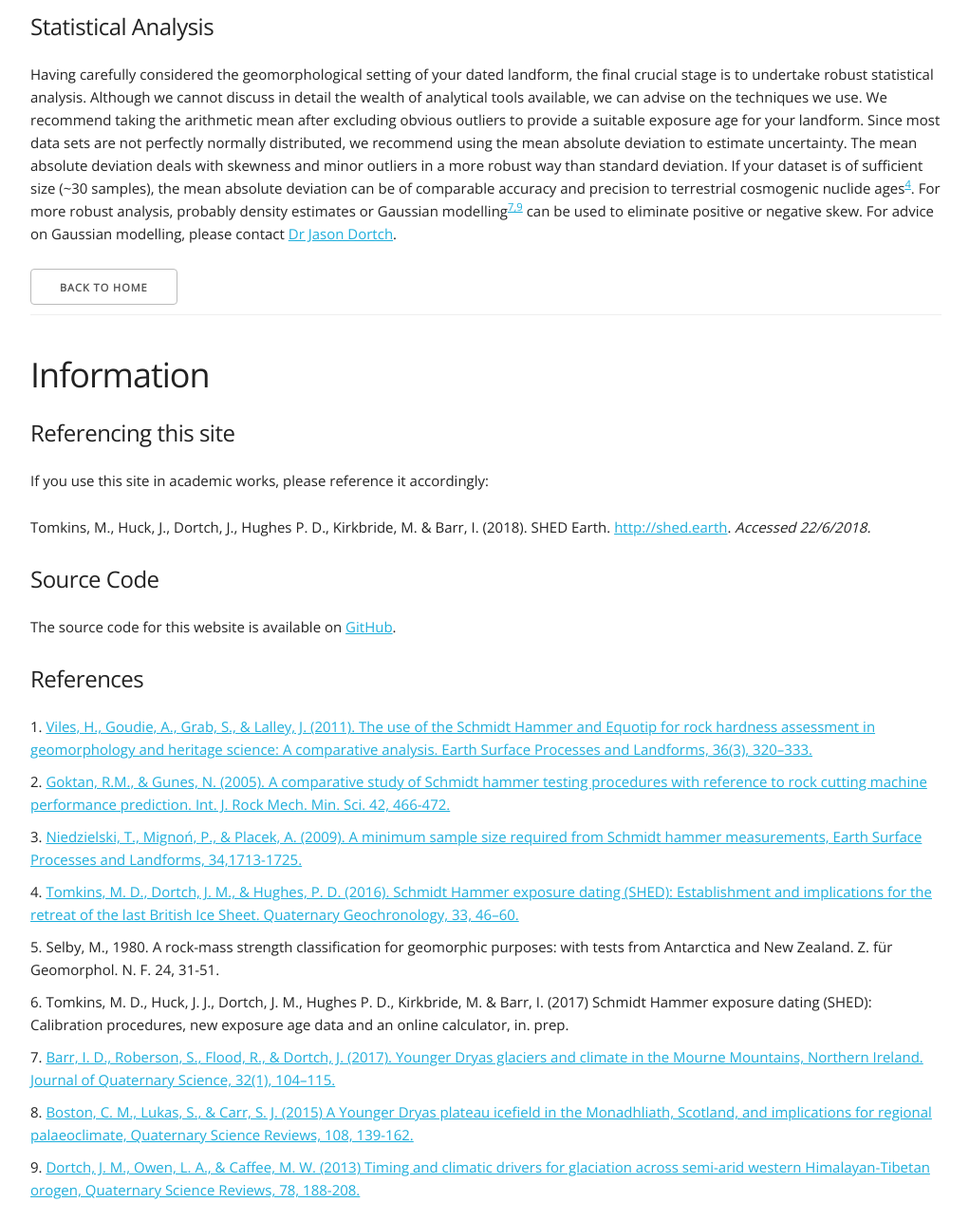
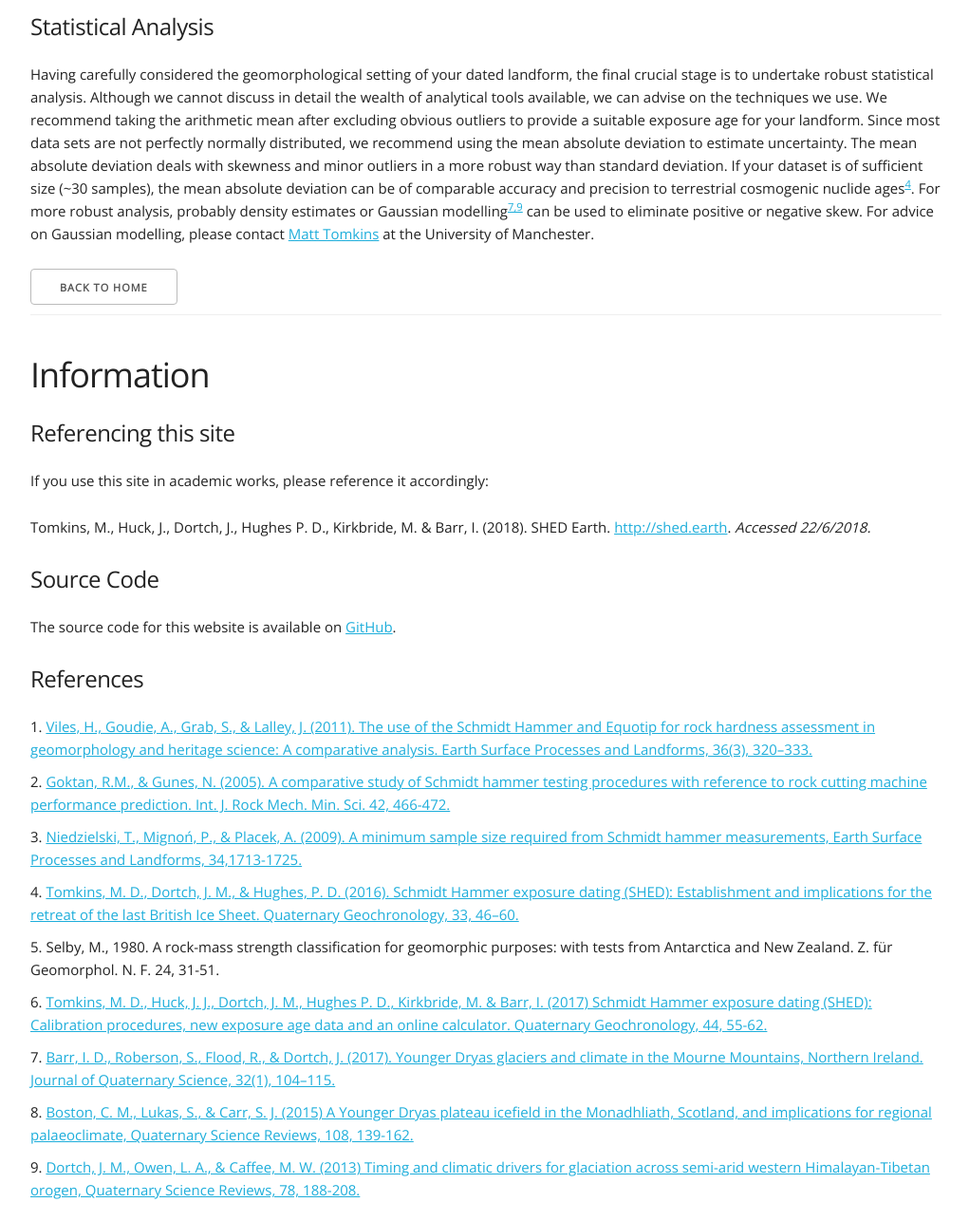
Before and after one commit to jonnyhuck/shed-earth, a Django app: template shedcalc/templates/shedcalc/results.html in a window 1280 px wide. Shown: the part 1242-2528 px from the top of the page at 95% size, without its empty margins (128-1149 px from the left). Run offline with Django 3.2, Linux system fonts and the light colour scheme; the template is opened without the code that fills it, so the values that code supplies are empty.

Commit message:
updates for Matt

```diff
--- a/shedcalc/templates/shedcalc/results.html
+++ b/shedcalc/templates/shedcalc/results.html
@@ -92,8 +92,8 @@
 				// Random encryption key feature coded by Andrew Moulden
 				// This code is freeware provided these four comment lines remain intact
 				// A wizard to generate this code is at http://www.jottings.com/obfuscator/
-				{ coded = "tVheD.4ezlLq@OVDLqKhlKz.VL.ks"
-				  key = "h5xWkBY4ACRMmI8nzvb1FglLTejJ6qaUysHfQuNpdOG9DPiEXrw0ZSKtc2oV73"
+				{ coded = "HW77GNS.7wHXPFr@Cwr7DzWi.HWFdGNr7Nz.Wd.2X"
+				  key = "p0hSYtW26OkiZDFNr3HyUf84wbBauExRdTgnesAmVCKGIo7jMl1XPc5qvz9JLQ"
 				  shift=coded.length
 				  link=""
 				  for (i=0; i<coded.length; i++) {
@@ -106,10 +106,10 @@
 					  link += (key.charAt(ltr))
 					}
 				  }
-				document.write("<a href='mailto:"+link+"'>Dr Jason Dortch</a>")
+				document.write("<a href='mailto:"+link+"'>Matt Tomkins</a>")
 				}
 				//-->
-			</script><noscript>Dr Jason Dortch.</noscript>.</p>
+			</script><noscript>Matt Tomkins</noscript> at the University of Manchester.</p>
 
 			<input class="button" type="button" value="Back to Home" onclick="location.href='http://www.shed.earth/shedcalc';"></input>
 	</div>
@@ -122,15 +122,15 @@
 		<p>The source code for this website is available on <a href="https://github.com/jonnyhuck/shed-earth">GitHub</a>.</p>
 		<h5 id="References">References</h5>
 		<ol>
-			<li><a href="https://doi.org/10.1002/esp.2040">Viles, H., Goudie, A., Grab, S., & Lalley, J. (2011). The use of the Schmidt Hammer and Equotip for rock hardness assessment in geomorphology and heritage science: A comparative analysis. Earth Surface Processes and Landforms, 36(3), 320–333.</a></li>
-			<li><a href="http://dx.doi.org/10.1016/j.ijrmms.2004.12.002">Goktan, R.M., & Gunes, N. (2005). A comparative study of Schmidt hammer testing procedures with reference to rock cutting machine performance prediction. Int. J. Rock Mech. Min. Sci. 42, 466-472.</a></li>
-			<li><a href="http://doi.org/10.1002/esp.1851">Niedzielski, T., Mignoń, P., & Placek, A. (2009). A minimum sample size required from Schmidt hammer measurements, Earth Surface Processes and Landforms, 34,1713-1725.</a></li>
-			<li><a href="https://doi.org/10.1016/j.quageo.2016.02.002">Tomkins, M. D., Dortch, J. M., & Hughes, P. D. (2016). Schmidt Hammer exposure dating (SHED): Establishment and implications for the retreat of the last British Ice Sheet. Quaternary Geochronology, 33, 46–60.</a></li>
-			<li>Selby, M., 1980. A rock-mass strength classification for geomorphic purposes: with tests from Antarctica and New Zealand. Z. für Geomorphol. N. F. 24, 31-51.</li>
-			<li>Tomkins, M. D., Huck, J. J., Dortch, J. M., Hughes P. D., Kirkbride, M. & Barr, I. (2017) Schmidt Hammer exposure dating (SHED): Calibration procedures, new exposure age data and an online calculator, in. prep.</li>
-			<li><a href="https://doi.org/10.1002/jqs.2927">Barr, I. D., Roberson, S., Flood, R., & Dortch, J. (2017). Younger Dryas glaciers and climate in the Mourne Mountains, Northern Ireland. Journal of Quaternary Science, 32(1), 104–115.</a></li>
-			<li><a href="http://dx.doi.org/10.1016/j.quascirev.2014.11.020">Boston, C. M., Lukas, S., & Carr, S. J. (2015) A Younger Dryas plateau icefield in the Monadhliath, Scotland, and implications for regional palaeoclimate, Quaternary Science Reviews, 108, 139-162.</a></li>
-			<li><a href="http://dx.doi.org/10.1016/j.quascirev.2013.07.025">Dortch, J. M., Owen, L. A., & Caffee, M. W. (2013) Timing and climatic drivers for glaciation across semi-arid western Himalayan-Tibetan orogen, Quaternary Science Reviews, 78, 188-208.</a></li>
+			<div id="1"><li><a href="https://doi.org/10.1002/esp.2040">Viles, H., Goudie, A., Grab, S., & Lalley, J. (2011). The use of the Schmidt Hammer and Equotip for rock hardness assessment in geomorphology and heritage science: A comparative analysis. Earth Surface Processes and Landforms, 36(3), 320–333.</a></li></div>
+			<div id="2"><li><a href="http://dx.doi.org/10.1016/j.ijrmms.2004.12.002">Goktan, R.M., & Gunes, N. (2005). A comparative study of Schmidt hammer testing procedures with reference to rock cutting machine performance prediction. Int. J. Rock Mech. Min. Sci. 42, 466-472.</a></li></div>
+			<div id="3"><li><a href="http://doi.org/10.1002/esp.1851">Niedzielski, T., Mignoń, P., & Placek, A. (2009). A minimum sample size required from Schmidt hammer measurements, Earth Surface Processes and Landforms, 34,1713-1725.</a></li></div>
+			<div id="4"><li><a href="https://doi.org/10.1016/j.quageo.2016.02.002">Tomkins, M. D., Dortch, J. M., & Hughes, P. D. (2016). Schmidt Hammer exposure dating (SHED): Establishment and implications for the retreat of the last British Ice Sheet. Quaternary Geochronology, 33, 46–60.</a></li></div>
+			<div id="5"><li>Selby, M., 1980. A rock-mass strength classification for geomorphic purposes: with tests from Antarctica and New Zealand. Z. für Geomorphol. N. F. 24, 31-51.</li></div>
+			<div id="6"><li><a href="https://doi.org/10.1016/j.quageo.2017.12.003">Tomkins, M. D., Huck, J. J., Dortch, J. M., Hughes P. D., Kirkbride, M. & Barr, I. (2017) Schmidt Hammer exposure dating (SHED): Calibration procedures, new exposure age data and an online calculator. Quaternary Geochronology, 44, 55-62.</a></li></div>
+			<div id="7"><li><a href="https://doi.org/10.1002/jqs.2927">Barr, I. D., Roberson, S., Flood, R., & Dortch, J. (2017). Younger Dryas glaciers and climate in the Mourne Mountains, Northern Ireland. Journal of Quaternary Science, 32(1), 104–115.</a></li></div>
+			<div id="8"><li><a href="http://dx.doi.org/10.1016/j.quascirev.2014.11.020">Boston, C. M., Lukas, S., & Carr, S. J. (2015) A Younger Dryas plateau icefield in the Monadhliath, Scotland, and implications for regional palaeoclimate, Quaternary Science Reviews, 108, 139-162.</a></li></div>
+			<div id="9"><li><a href="http://dx.doi.org/10.1016/j.quascirev.2013.07.025">Dortch, J. M., Owen, L. A., & Caffee, M. W. (2013) Timing and climatic drivers for glaciation across semi-arid western Himalayan-Tibetan orogen, Quaternary Science Reviews, 78, 188-208.</a></li></div>
 		</ol>
 	</div>
 </div>
```
Also changed, not shown: shedcalc/templates/shedcalc/index.html (+19 -37 lines).
